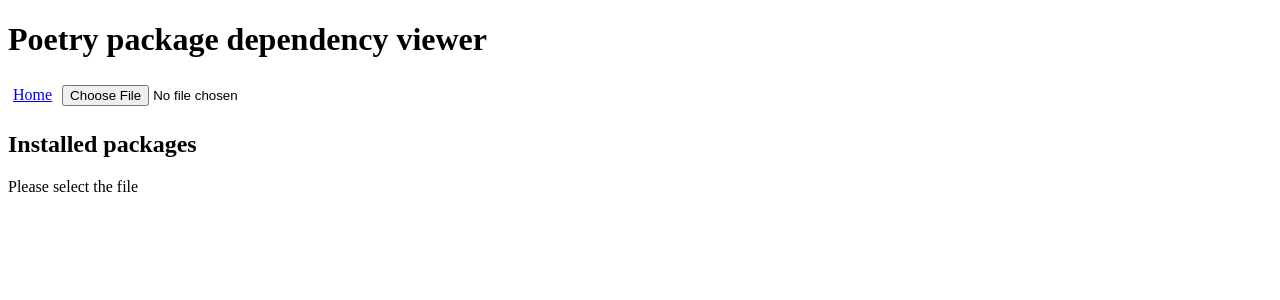
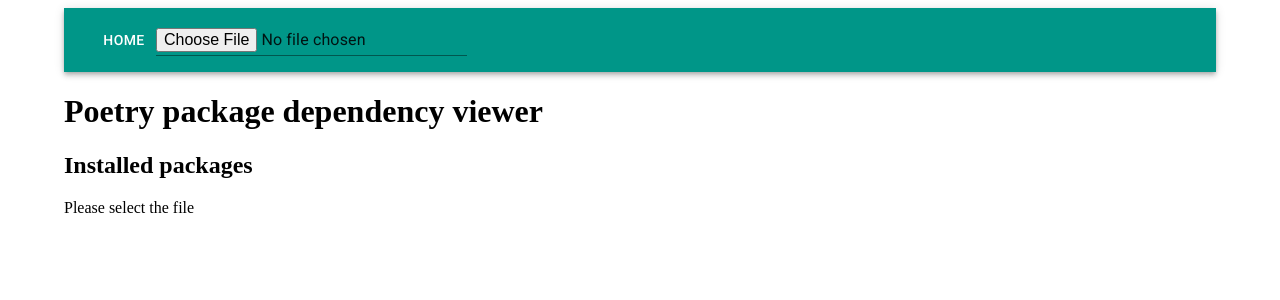
Before and after one commit to kivistoilkka/poetry-lock-viewer, a React (Create React App) app: page / in a window 1280 px wide. Shown: the top 300 px of the page. Built offline with nearby package versions, Linux system fonts and the light colour scheme.

Commit message:
Material UI

```diff
--- a/package.json
+++ b/package.json
@@ -3,6 +3,9 @@
   "version": "0.1.0",
   "private": true,
   "dependencies": {
+    "@emotion/react": "^11.9.0",
+    "@emotion/styled": "^11.8.1",
+    "@mui/material": "^5.8.1",
     "@testing-library/jest-dom": "^5.16.4",
     "@testing-library/react": "^13.2.0",
     "@testing-library/user-event": "^13.5.0",
--- a/public/index.html
+++ b/public/index.html
@@ -24,7 +24,8 @@
       work correctly both with client-side routing and a non-root public URL.
       Learn how to configure a non-root public URL by running `npm run build`.
     -->
-    <title>React App</title>
+    <link rel="stylesheet" href="https://fonts.googleapis.com/css?family=Roboto:300,400,500,700&display=swap"/>
+    <title>Poetry package dependency viewer</title>
   </head>
   <body>
     <noscript>You need to enable JavaScript to run this app.</noscript>
--- a/src/App.js
+++ b/src/App.js
@@ -6,6 +6,17 @@
   Link,
   Navigate,
 } from 'react-router-dom'
+import {
+  Container,
+  AppBar,
+  Toolbar,
+  IconButton,
+  Button,
+  Input,
+  createTheme,
+  ThemeProvider,
+} from '@mui/material'
+import { teal, green } from '@mui/material/colors'
 import PackageList from './components/PackageList'
 import PackageInfo from './components/PackageInfo'
 import parseTOML from './utils/parser'
@@ -13,9 +24,12 @@
 const App = () => {
   const [allPackages, setAllPackages] = useState({})
 
-  const padding = {
-    padding: 5,
-  }
+  const theme = createTheme({
+    palette: {
+      primary: teal,
+      secondary: green,
+    },
+  })
 
   const handleFileOpen = (event) => {
     const reader = new FileReader()
@@ -31,17 +45,37 @@
   ///////////////////////////////////////////////////////////////////////////////////
 
   return (
+    <ThemeProvider theme={theme}>
+      <Container>
         <Router>
-      <h1>Poetry package dependency viewer</h1>
           <div>
-        <Link style={padding} to="/">
+            <AppBar position="static">
+              <Toolbar>
+                <IconButton
+                  edge="start"
+                  color="inherit"
+                  aria-label="menu"
+                ></IconButton>
+                <Button color="inherit" component={Link} to="/">
                   Home
-        </Link>
-        <input style={padding} type="file" onChange={handleFileOpen}></input>
+                </Button>
+                <Input
+                  variant="contained"
+                  type="file"
+                  accept=".lock"
+                  onChange={handleFileOpen}
+                ></Input>
+              </Toolbar>
+            </AppBar>
           </div>
 
+          <h1>Poetry package dependency viewer</h1>
+
           <Routes>
-        <Route path="/" element={<PackageList allPackages={allPackages} />} />
+            <Route
+              path="/"
+              element={<PackageList allPackages={allPackages} />}
+            />
             <Route
               path="/packages/:name"
               element={
@@ -54,6 +88,8 @@
             />
           </Routes>
         </Router>
+      </Container>
+    </ThemeProvider>
   )
 }
 
--- a/src/components/PackageInfo.js
+++ b/src/components/PackageInfo.js
@@ -1,3 +1,11 @@
+import {
+  TableBody,
+  TableContainer,
+  Table,
+  TableRow,
+  Paper,
+  TableCell,
+} from '@mui/material'
 import { useParams, Link } from 'react-router-dom'
 
 const PackageInfo = ({ allPackages }) => {
@@ -32,43 +40,73 @@
       <h2>{name}</h2>
       <p>{packageToView.description}</p>
       <p>
+        <b>
           <i>Dependencies:</i>
+        </b>
       </p>
+      <TableContainer component={Paper}>
+        <Table>
+          <TableBody>
             {dependencies
               .filter((d) => !d.optional)
-        .map((pckg) =>
-          !pckg.optional || allPackages[pckg.name].installedDependency ? (
-            <li key={pckg.name}>
+              .map((pckg) => (
+                <TableRow key={pckg.name}>
+                  <TableCell>
                     <Link to={`/packages/${pckg.name}`}>{pckg.name}</Link>
-            </li>
-          ) : (
-            <li key={pckg.name}>{pckg.name}</li>
-          )
-        )}
+                  </TableCell>
+                </TableRow>
+              ))}
+          </TableBody>
+        </Table>
+      </TableContainer>
+
       <p>
+        <b>
           <i>Optional dependecies:</i>
+        </b>
       </p>
+      <TableContainer component={Paper}>
+        <Table>
+          <TableBody>
             {dependencies
               .filter((d) => d.optional)
               .map((pckg) =>
                 allPackages[pckg.name].installedDependency ? (
-            <li key={pckg.name}>
+                  <TableRow key={pckg.name}>
+                    <TableCell>
                       <Link to={`/packages/${pckg.name}`}>{pckg.name}</Link>
-            </li>
+                    </TableCell>
+                  </TableRow>
                 ) : (
-            <li key={pckg.name}>{pckg.name}</li>
+                  <TableRow key={pckg.name}>
+                    <TableCell>{pckg.name}</TableCell>
+                  </TableRow>
                 )
               )}
+          </TableBody>
+        </Table>
+      </TableContainer>
+
       <p>
+        <b>
           <i>Reverse dependencies:</i>
+        </b>
       </p>
+      <TableContainer component={Paper}>
+        <Table>
+          <TableBody>
             {Object.values(packageToView.reverseDependencies)
               .sort()
               .map((name) => (
-          <li key={name}>
+                <TableRow key={name}>
+                  <TableCell>
                     <Link to={`/packages/${name}`}>{name}</Link>
-          </li>
+                  </TableCell>
+                </TableRow>
               ))}
+          </TableBody>
+        </Table>
+      </TableContainer>
     </div>
   )
 }
--- a/src/components/PackageList.js
+++ b/src/components/PackageList.js
@@ -1,15 +1,37 @@
+import {
+  TableContainer,
+  Table,
+  TableBody,
+  Paper,
+  TableRow,
+  TableCell,
+} from '@mui/material'
 import { Link } from 'react-router-dom'
 
 const PackageList = ({ allPackages }) => {
+  const sortedPackages = Object.values(allPackages)
+    .filter((pckg) => pckg.installedDependency)
+    .sort((a, b) => {
+      if (a.name.toLowerCase() < b.name.toLowerCase()) {
+        return -1
+      }
+      if (a.name.toLowerCase() > b.name.toLowerCase()) {
+        return 1
+      }
+      return 0
+    })
+
   const renderPackageLine = (pckg) => {
     if (pckg.installedDependency) {
       return (
-        <li key={pckg.name}>
-          <Link to={`/packages/${pckg.name}`}>
-            <b>{pckg.name}</b>
-          </Link>
-          : {pckg.description}
-        </li>
+        <TableRow key={pckg.name}>
+          <TableCell>
+            <Link to={`/packages/${pckg.name}`}>
+              <b>{pckg.name}</b>
+            </Link>
+          </TableCell>
+          <TableCell>{pckg.description}</TableCell>
+        </TableRow>
       )
     }
     return (
@@ -20,22 +42,20 @@
   }
 
   const renderPackageList = () => {
-    return Object.values(allPackages)
-      .filter((pckg) => pckg.installedDependency)
-      .sort((a, b) => {
-        if (a.name.toLowerCase() < b.name.toLowerCase()) {
-          return -1
-        }
-        if (a.name.toLowerCase() > b.name.toLowerCase()) {
-          return 1
-        }
-        return 0
-      })
-      .map((pckg) => renderPackageLine(pckg))
+    return (
+      <TableContainer component={Paper}>
+        <Table>
+          <TableBody>
+            {sortedPackages.map((pckg) => renderPackageLine(pckg))}
+          </TableBody>
+        </Table>
+      </TableContainer>
+    )
   }
   return (
     <div>
       <h2>Installed packages</h2>
+
       {Object.keys(allPackages).length > 0 ? (
         renderPackageList()
       ) : (
```
Also changed, not shown: 1 other file (tests, documents, lock files or other folders). Lines whose indentation alone changed are shown as unchanged.
